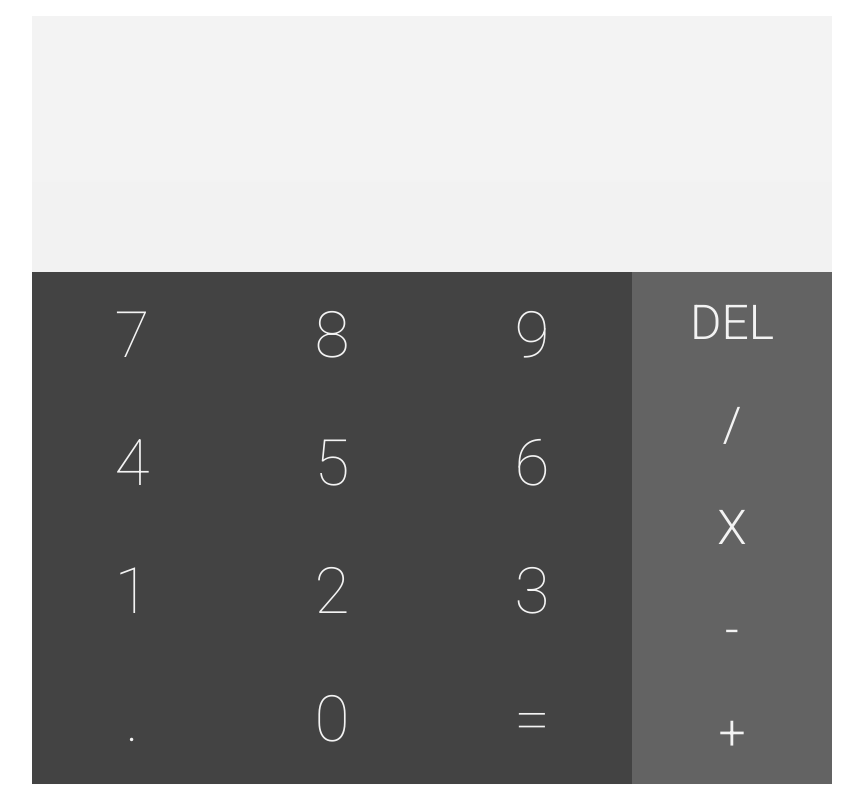
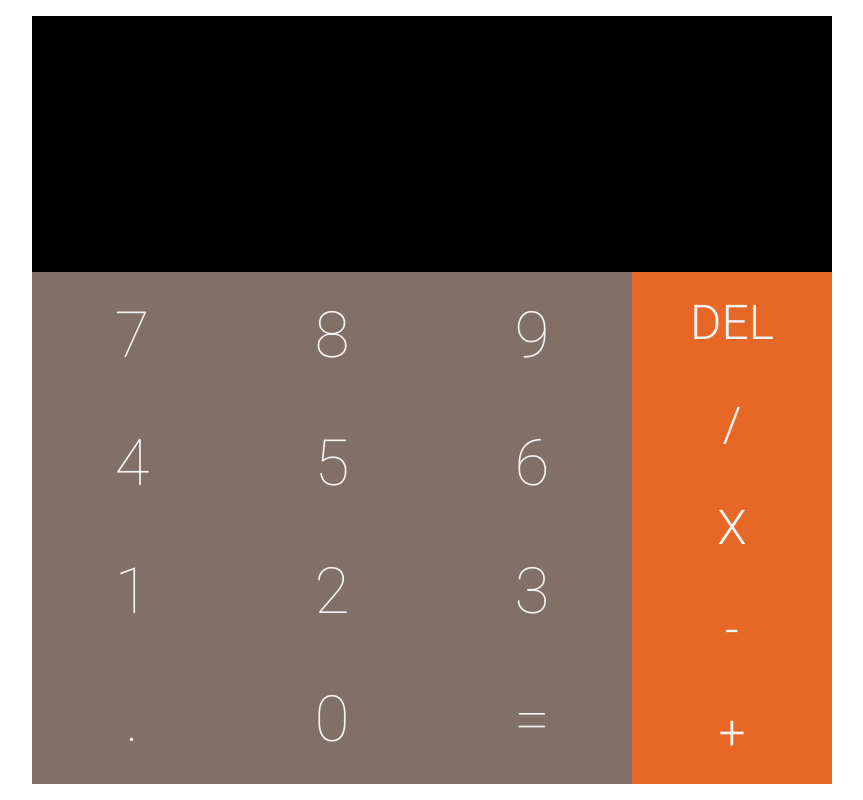
Before and after one commit to aditmehta/calculator, a website: page index.html in a window 1280 px wide. Both pictures are taken after a click on the element "DEL". Shown: the whole page, without its empty margins (208-1071 px from the left). Drawn offline with nearby package versions, Linux system fonts and the light colour scheme.

Commit message:
made some changes to css and completed corner cases for equals

```diff
--- a/assets/javascripts/calci.js
+++ b/assets/javascripts/calci.js
@@ -12,8 +12,8 @@ var Calci = {
      }
    });
    $('#calculator #delete').dblclick(function() {
+     Calci.clearPreview();
      Calci.clearResult();
-     Calci.clearPreview();
    });
    ['0', '1', '2', '3', '4', '5', '6', '7', '8', '9'].forEach(function(digit) {
      $(document).bind('keyup', digit, function() {
@@ -56,8 +56,7 @@ var Calci = {
      }
    }
    else {
-      lastChar = Calci.getLastChar();
-      if (['+', '-', '*', '/'].indexOf(lastChar) != -1) {
+    if (Calci.checkLastCharIsOperator()) {
      Calci.handleDelete();
    }
    Calci.handleInput(operator);
@@ -70,6 +69,9 @@ var Calci = {
  }
 },
 evaluateResult: function() {
+  if (Calci.checkLastCharIsOperator()) {
+    Calci.handleDelete();
+  }
   $('#result').html(eval($('#preview').html()));
 },
 clearResult: function() {
@@ -84,8 +86,7 @@ var Calci = {
  matches = str.match(regexp);
  if(matches == null) {
    return str;
-    }
-    else {
+ } else {
    return matches[0].slice(1);
  }
 },
@@ -96,9 +97,14 @@ var Calci = {
  } else {
    return str[str.length - 1];
  }
+},
+checkLastCharIsOperator: function() {
+  lastChar = Calci.getLastChar();
+  return (['+', '-', '*', '/'].indexOf(lastChar) != -1);
 }
 };
 
-$(document).ready(function(){
+
+$(document).ready(function() {
  Calci.init();
 });
--- a/assets/stylesheets/app.min.css
+++ b/assets/stylesheets/app.min.css
@@ -1 +1 @@
-#calculator #preview,#calculator #result{text-align:right;padding-right:2vmin;font-weight:100}body{height:100vh;font-family:Roboto,sans-serif}#calculator{width:100vmin;position:relative;top:50%;transform:translateY(-50%);margin:0 auto}#calculator ::selection{background-color:transparent;color:inherit}#calculator #result{background-color:#F3F3F3;font-size:14vmin;height:20.8vmin;line-height:20.8vmin}#calculator #preview{background-color:#F2F2F2;font-size:6vmin;height:11.2vmin;line-height:11.2vmin}#calculator #keys,#calculator #operators{text-align:center}#calculator #keys .key{background-color:#434343;color:#F3F3F3;font-size:8vmin;font-weight:100;height:16vmin;line-height:16vmin}#calculator #keys .key:hover{background-color:#363636}#calculator #keys .key:active{background-color:#2a2a2a}#calculator #operators .operator{background-color:#636363;color:#F3F3F3;font-size:6vmin;font-weight:300;height:12.8vmin;line-height:12.8vmin;margin:0 -15px}
+body{height:100vh;font-family:Roboto,sans-serif}#calculator{width:100vmin;position:relative;top:50%;transform:translateY(-50%);margin:0 auto}#calculator ::selection{background-color:transparent;color:inherit}#calculator #preview,#calculator #result{text-align:right;color:#FFF;padding-right:2vmin;background-color:#000;font-weight:100}#calculator #result{font-size:14vmin;height:20.8vmin;line-height:20.8vmin}#calculator #preview{font-size:6vmin;height:11.2vmin;line-height:11.2vmin}#calculator #keys,#calculator #operators{text-align:center}#calculator #keys .key{background-color:#817067;color:#F3F3F3;font-size:8vmin;font-weight:100;height:16vmin;line-height:16vmin}#calculator #keys .key:hover{background-color:#363636}#calculator #keys .key:active{background-color:#2a2a2a}#calculator #operators .operator{background-color:#E76826;color:#F3F3F3;font-size:6vmin;font-weight:300;height:12.8vmin;line-height:12.8vmin;margin:0 -15px}
--- a/assets/stylesheets/styles.scss
+++ b/assets/stylesheets/styles.scss
@@ -18,8 +18,9 @@ body {
 
   #result {
     text-align: right;
+    color: #FFFFFF;
     padding-right: 2vmin;
-    background-color: #F3F3F3;
+    background-color: #000000;
     font-size: 14vmin;
     font-weight: 100;
     height: 1.3*$key_height;
@@ -28,8 +29,9 @@ body {
 
   #preview {
     text-align: right;
+    color: #FFFFFF;
     padding-right: 2vmin;
-    background-color: #F2F2F2;
+    background-color: #000000;
     font-size: 6vmin;
     font-weight: 100;
     height: 0.7*$key_height;
@@ -40,7 +42,7 @@ body {
     text-align: center;
 
     .key {
-      background-color: #434343;
+      background-color: #817067;
       color: #F3F3F3;
       font-size: 8vmin;
       font-weight: 100;
@@ -61,7 +63,7 @@ body {
     text-align: center;
 
     .operator {
-      background-color: #636363;
+      background-color: #E76826;
       color: #F3F3F3;
       font-size: 6vmin;
       font-weight: 300;
```
Also changed, not shown: assets/images/background1.jpg (added), assets/stylesheets/styles.css, 1 other file. Lines whose indentation alone changed are shown as unchanged.
